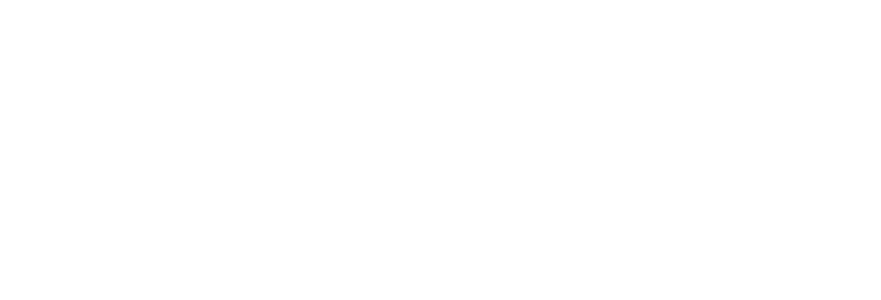
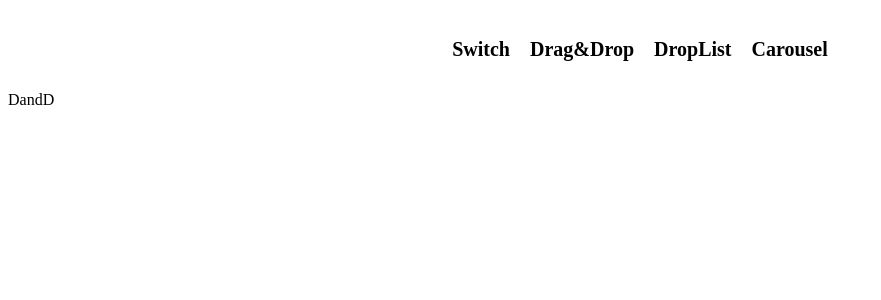
Before and after one commit to AnSuebin/interactive-web, a React (Create React App) app: page /interactive-web/DandD in a window 1280 px wide. Before the commit this address had no page. Shown: the top 300 px of the page, without its empty margins (0-881 px from the left). Built offline with nearby package versions, Linux system fonts and the light colour scheme.

Commit message:
feat : DND 페이지 라우팅

```diff
--- a/src/App.js
+++ b/src/App.js
@@ -1,6 +1,7 @@
 import { BrowserRouter, Routes, Route } from 'react-router-dom';
 import Home from './pages/Home';
 import Carousel from './pages/carousel/Carousel';
+import DandD from './pages/DandD/DandD';
 
 function App() {
   return (
@@ -8,6 +9,7 @@
       <Routes>
         <Route path="/" element={<Home />}>
           <Route path="/carousel" element={<Carousel />} />
+          <Route path="/DandD" element={<DandD />} />
         </Route>
       </Routes>
     </BrowserRouter>
--- a/src/components/Navigation.js
+++ b/src/components/Navigation.js
@@ -27,7 +27,7 @@
     <Container>
       <MenuContainer>
         <Menu>Switch</Menu>
-        <Menu>Drag&Drop</Menu>
+        <Menu onClick={() => navigate('DandD')}>Drag&Drop</Menu>
         <Menu>DropList</Menu>
         <Menu onClick={() => navigate('carousel')}>Carousel</Menu>
       </MenuContainer>
--- a/src/pages/DandD/DandD.js
+++ b/src/pages/DandD/DandD.js
@@ -0,0 +1,27 @@
+import React, { useState } from 'react';
+import { DragDropContext, Droppable, Draggable } from 'react-beautiful-dnd';
+
+const finalSpaceCharacters = [
+  {
+    id: '1',
+    name: '월급통장',
+  },
+  {
+    id: '2',
+    name: '신용대출',
+  },
+  {
+    id: '3',
+    name: '주적금',
+  },
+  {
+    id: '4',
+    name: '냠냠먹방',
+  },
+];
+
+const DandD = () => {
+  return <div>DandD</div>;
+};
+
+export default DandD;
```
